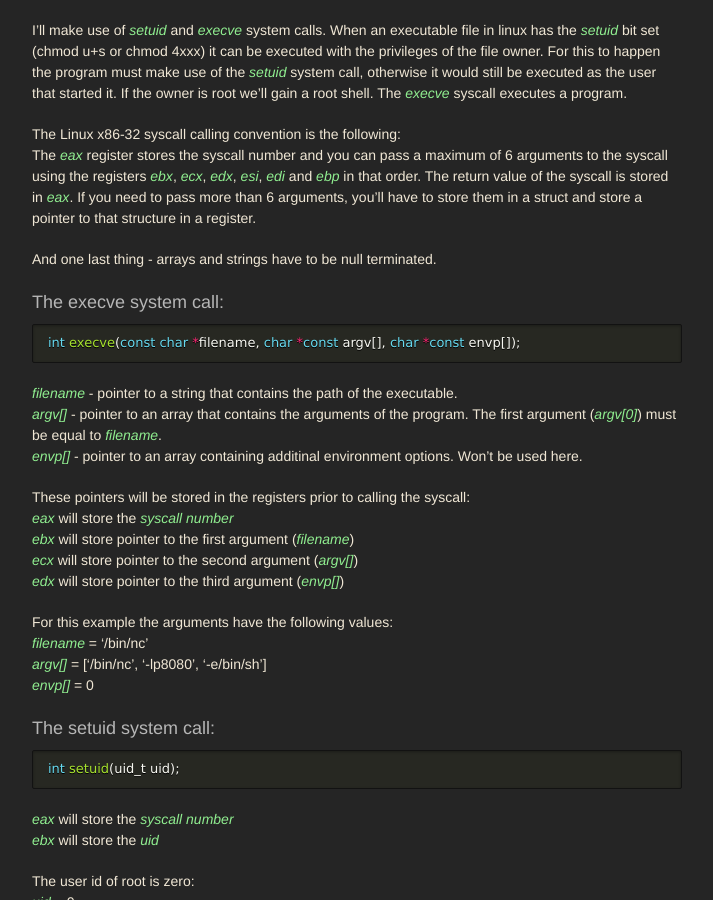
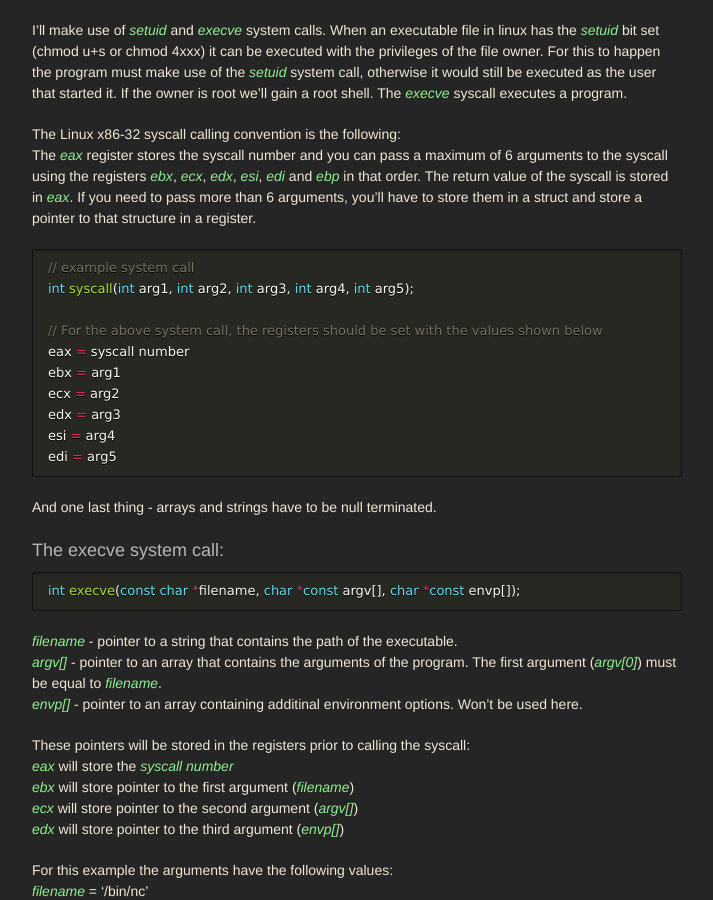
Before and after one commit to idafchev/idafchev.github.io, a Jekyll site: the page built from _posts/2017-04-14-writing_linux_shellcode.md, in a window 1280 px wide and 900 px high, scrolled down 660 px. Shown: the whole window, without its empty margins (283-996 px from the left). Built offline with Jekyll 4.4.1, drawn with Linux system fonts in a browser that asks for light colours; nearby versions of some CDN libraries; some web fonts are replaced; comment, search, counter and statistics services are not loaded.

Commit message:
Update 2017-04-14-writing_linux_shellcode.md

````diff
--- a/_posts/2017-04-14-writing_linux_shellcode.md
+++ b/_posts/2017-04-14-writing_linux_shellcode.md
@@ -27,6 +27,19 @@ it would still be executed as the user that started it. If the owner is root we'
 
 The Linux x86-32 syscall calling convention is the following:
 The *eax*{: style="color: LightGreen"} register stores the syscall number and you can pass a maximum of 6 arguments to the syscall using the registers *ebx*{: style="color: LightGreen"}, *ecx*{: style="color: LightGreen"}, *edx*{: style="color: LightGreen"}, *esi*{: style="color: LightGreen"}, *edi*{: style="color: LightGreen"} and *ebp*{: style="color: LightGreen"} in that order. The return value of the syscall is stored in *eax*{: style="color: LightGreen"}. If you need to pass more than 6 arguments, you'll have to store them in a struct and store a pointer to that structure in a register.
+
+```c
+// example system call
+int syscall(int arg1, int arg2, int arg3, int arg4, int arg5);
+
+// For the above system call, the registers should be set with the values shown below
+eax = syscall number
+ebx = arg1
+ecx = arg2
+edx = arg3
+esi = arg4
+edi = arg5
+```
 
 And one last thing - arrays and strings have to be null terminated.
 
````
